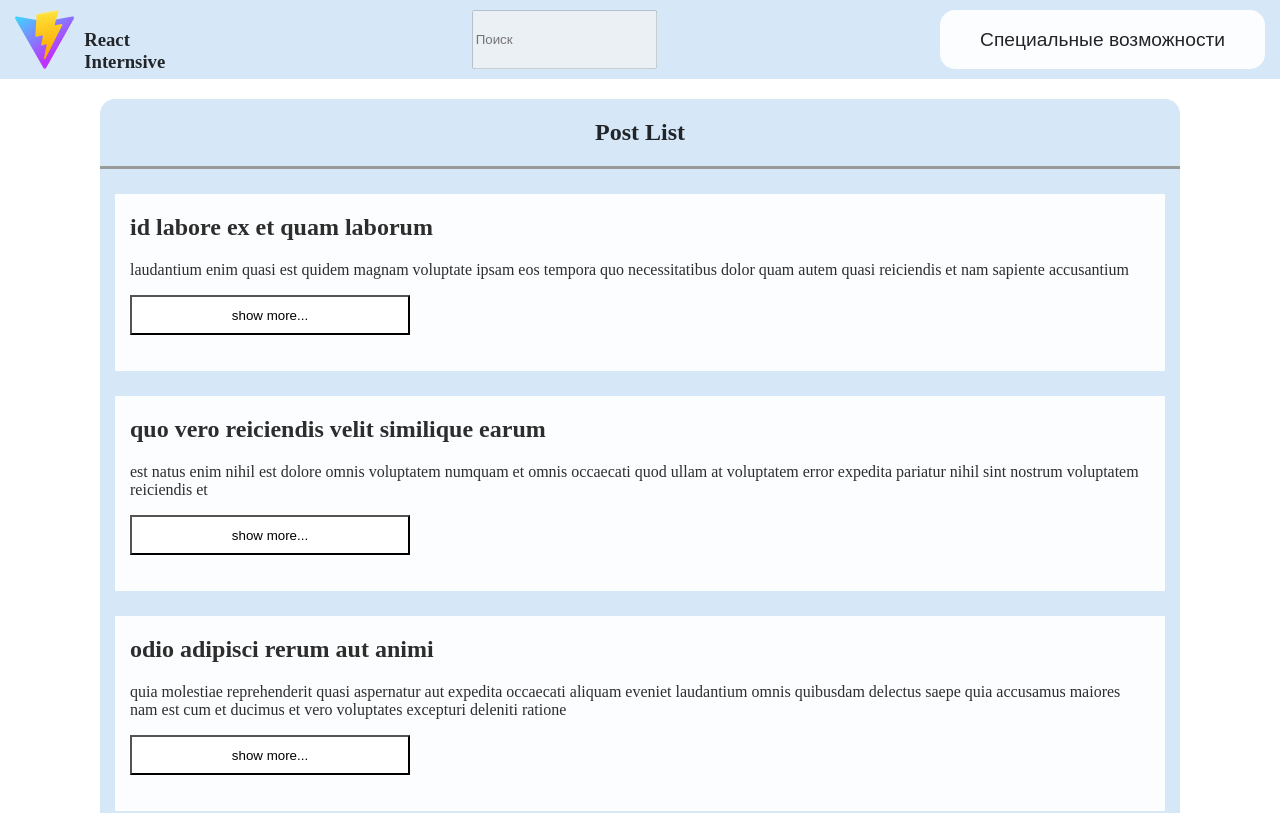
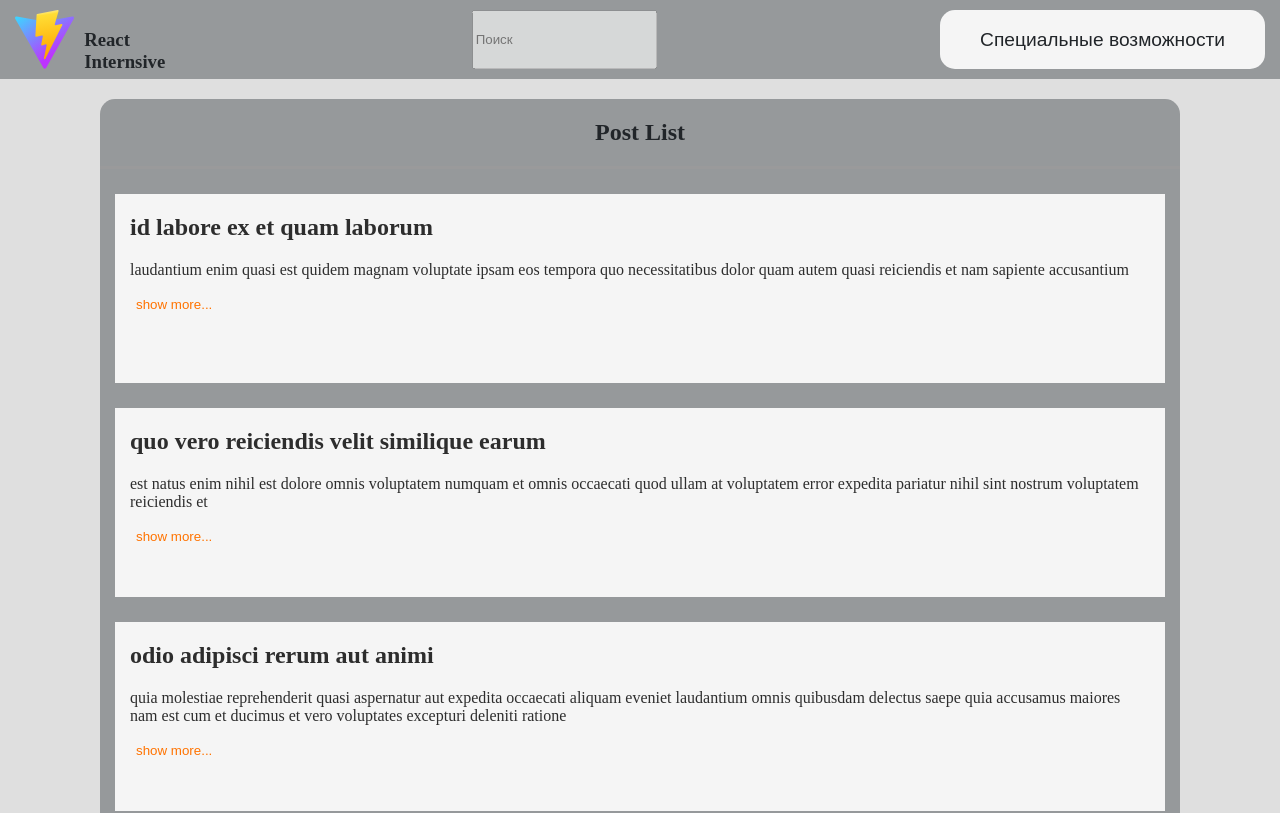
Before and after one commit to RVS-prof/react-intensive, a React (Vite) app: page / in a window 1280 px wide. Shown: the top 813 px of the page. Built offline with nearby package versions, Linux system fonts and the light colour scheme.

Commit message:
feat: collapsing/unfolding comments

```diff
--- a/src/app/App.css
+++ b/src/app/App.css
@@ -1,6 +1,6 @@
 #root {
-  --bg-primary: #ffffff;
-  --bg-secondary: #d6e7f7;
+  --bg-primary: #dfdfdf;
+  --bg-secondary: #96999b;
   --text-primary: #212529;
   --border-color: #9a9a9b;
   --modal-color:#ececec;
@@ -8,6 +8,8 @@
   --card-bg: #ffffffe6;
   --card-border: 2px solid #0000004d;
   --card-text: #2d2d2d;
+
+  background-color: var(--bg-primary);
 }
 
 #root.darkTheme {
@@ -20,8 +22,6 @@
   --card-bg: #ffffff3b;
   --card-border: 2px solid #ffffff7c;
   --card-text: #ffffff;
-
-  background-color: var(--bg-primary);
 }
 
 body {
--- /dev/null
+++ b/src/entities/post/ui/PostCard.module.css
@@ -0,0 +1,10 @@
+.button {
+  border: 0;
+  color: #ff7300;
+  background-color: #00000000;
+}
+
+.button:hover {
+  cursor: pointer;
+  text-decoration: underline;
+}
--- a/src/entities/post/ui/PostCard.tsx
+++ b/src/entities/post/ui/PostCard.tsx
@@ -1,7 +1,8 @@
 import { useCallback, useMemo, useState } from 'react';
-import type { IPostCard } from '../../../types/types';
+import type { IComment, IPostCard } from '../../../types/types';
 import { MyButton } from '../../../shared/ui/Button/MyButton';
 import CommentList from '../../../widgets/CommentList/ui/CommentList';
+import style from './PostCard.module.css'
 
 const PostCard = ( props : IPostCard) => {
   const [isShowMore, setIsShowMore] = useState(false)
@@ -12,10 +13,13 @@ const PostCard = ( props : IPostCard) => {
 
   const commentsSection = useMemo(() => {
     if (!isShowMore) return null;
-    return props.comments.map(comment => {
-      return <CommentList id = {comment.id } comment={comment} />
+    return props.comments.map((comment : IComment) => {
+      return <CommentList
+        key = { comment.id }
+        comment = { comment }
+      />
     });
-  }, [isShowMore, props.comments]);
+  }, [ isShowMore, props.comments ]);
 
   return (
     <section>
@@ -29,8 +33,11 @@ const PostCard = ( props : IPostCard) => {
           {props.post.body}
         </p>
       </div>
-      <MyButton onClick = {toggleShowMore}>
-        {!isShowMore ?'show more...' : 'hide comments...'}
+      <MyButton onClick = {toggleShowMore} className={style.button}>
+        {!isShowMore
+          ?'show more...'
+          : 'hide comments...'
+        }
       </MyButton>
       {commentsSection}
     </section>
--- a/src/shared/ui/Modal/Infoject.module.css
+++ b/src/shared/ui/Modal/Infoject.module.css
@@ -1,6 +1,6 @@
 .modalBack {
   background-color: #00000054;
-  position: absolute;
+  position: fixed;
   inset: 0;
   width: 99vw;
   height: 100vh;
--- a/src/types/types.ts
+++ b/src/types/types.ts
@@ -52,6 +52,10 @@ export interface IComment {
   body: string
 }
 
+export interface ICommentList {
+  comment: IComment
+}
+
 export interface WithLoadingProps {
   isLoading: boolean;
 }
--- /dev/null
+++ b/src/widgets/CommentList/ui/CommentList.module.css
@@ -0,0 +1,15 @@
+.comment {
+  border-radius: 15px;
+  background-color: var(--bg-primary);
+  border: 2px solid var(--border-color);
+  margin: 20px 0;
+}
+
+.comment h2, h4 {
+  margin: 0;
+  padding: 15px 10px 0;
+}
+
+.comment h3 {
+  padding: 15px 10px 0;
+}
--- a/src/widgets/CommentList/ui/CommentList.tsx
+++ b/src/widgets/CommentList/ui/CommentList.tsx
@@ -1,13 +1,14 @@
-import type { IComment } from "../../../types/types"
+import type { ICommentList } from "../../../types/types"
+import style from './CommentList.module.css'
 
-const CommentList = ( props : IComment) => {
+const CommentList = ( props : ICommentList ) => {
 
   return (
-    <div>
-      <h2>Комментарий написал: {'\n' + props.name}</h2>
-      <h4>{props.email}</h4>
-      <h3>{props.body}</h3>
-    </div>
+    <section className={style.comment}>
+      <h2>Комментарий написал: {'\n' + props.comment.name}</h2>
+      <h4>{props.comment.email}</h4>
+      <h3>{props.comment.body}</h3>
+    </section>
   )
 }
 
--- a/src/widgets/PostList/PostList.module.css
+++ b/src/widgets/PostList/PostList.module.css
@@ -24,10 +24,11 @@
   padding: 25px 0;
 }
 
-.mainForm__cards section {
+.mainForm__cards > section {
   margin: 0 15px;
   padding: 0 15px;
   border: 2px solid var(--card-border);
   background-color: var(--card-bg);
   color: var(--card-text);
+  min-height: 145px;
 }
```
